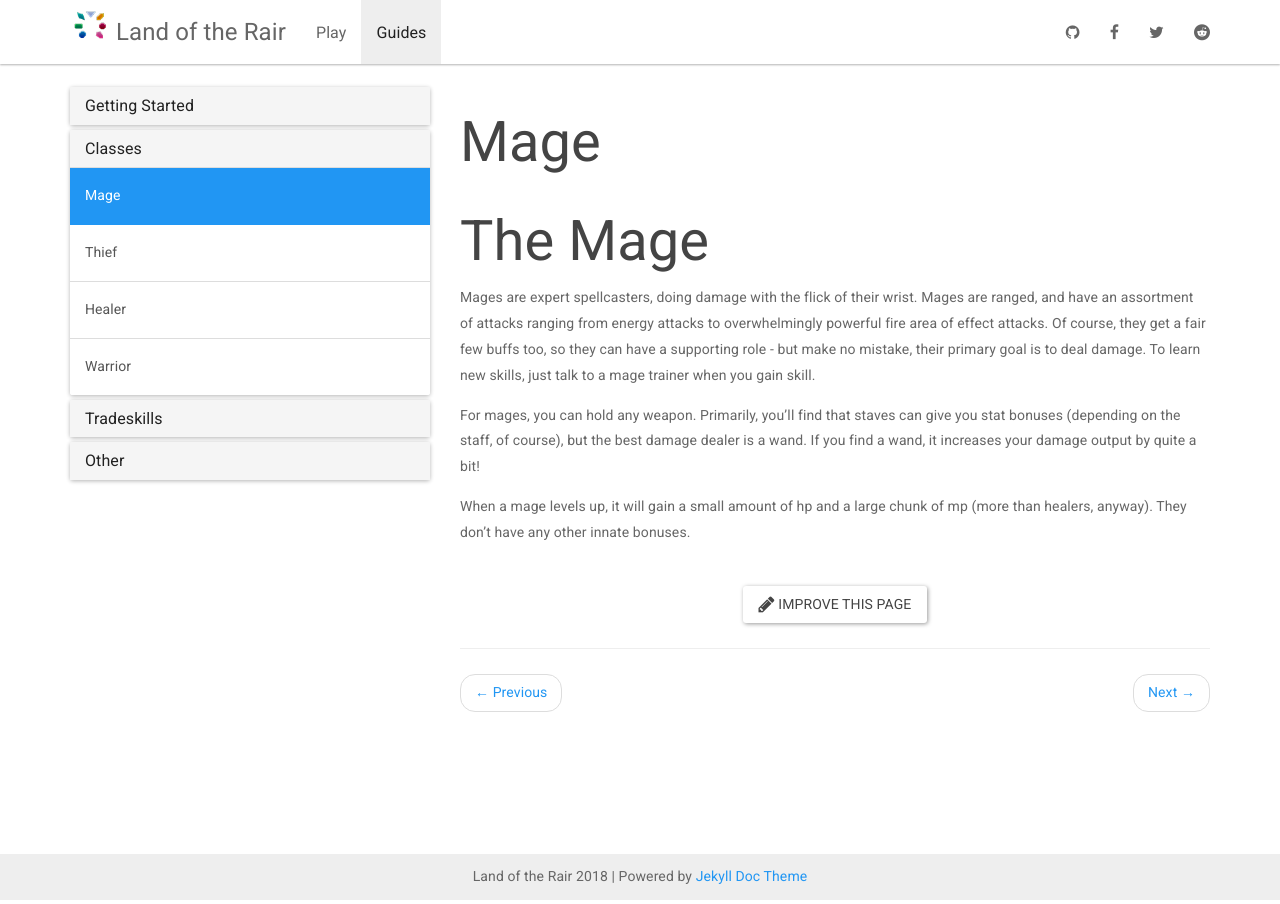
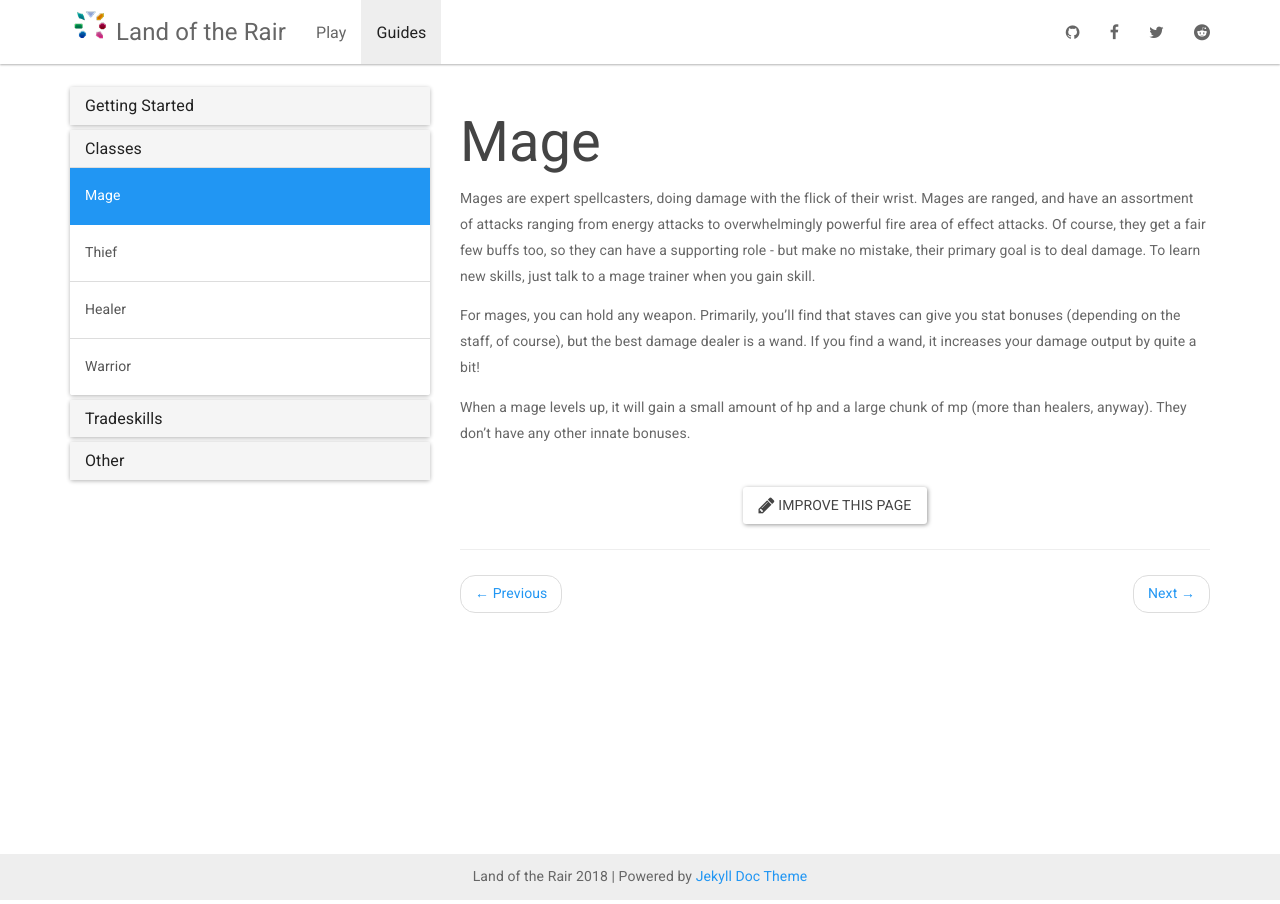
Before and after one commit to LandOfTheRair/landoftherair.github.io, a Jekyll site: the page built from _docs/classes/mage.md, in a window 1280 px wide. Built offline with Jekyll 4.4.1, drawn with Linux system fonts in a browser that asks for light colours; nearby versions of some CDN libraries.

Commit message:
Update mage.md

```diff
--- a/_docs/classes/mage.md
+++ b/_docs/classes/mage.md
@@ -2,8 +2,6 @@
 title: Mage
 permalink: /docs/mage/
 ---
-
-# The Mage
 
 Mages are expert spellcasters, doing damage with the flick of their wrist. Mages are ranged, and have an assortment of attacks ranging from energy attacks to overwhelmingly powerful fire area of effect attacks. Of course, they get a fair few buffs too, so they can have a supporting role - but make no mistake, their primary goal is to deal damage. To learn new skills, just talk to a mage trainer when you gain skill.
 
```
